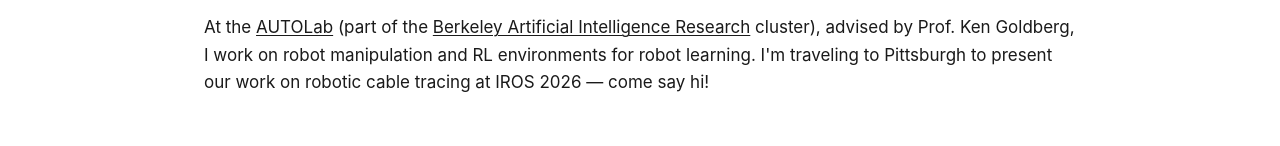
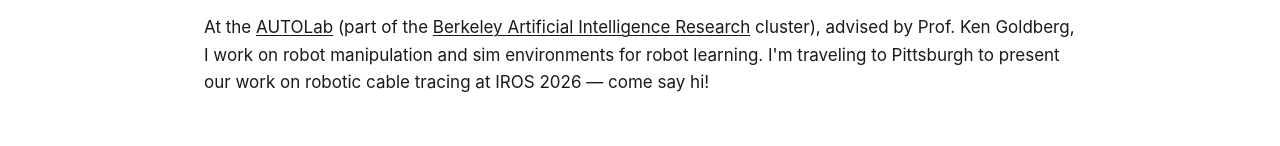
Before and after one commit to ethanransing/ethanransing.github.io, a plain HTML site: page index.html in a window 1280 px wide. Shown: the part 301-447 px from the top of the page. Drawn offline with Linux system fonts and the light colour scheme.

Commit message:
update about me

```diff
--- a/index.html
+++ b/index.html
@@ -60,7 +60,7 @@
       <p>
         At the <a href="https://autolab.berkeley.edu/index.shtml" target="_blank" rel="noopener">AUTOLab</a>
         (part of the <a href="https://bair.berkeley.edu/" target="_blank" rel="noopener">Berkeley Artificial Intelligence Research</a> cluster),
-        advised by Prof. Ken Goldberg, I work on robot manipulation and RL environments for robot learning.
+        advised by Prof. Ken Goldberg, I work on robot manipulation and sim environments for robot learning.
         I'm traveling to Pittsburgh to present our work on robotic cable tracing at IROS 2026 — come say hi!
       </p>
     </section>
```
